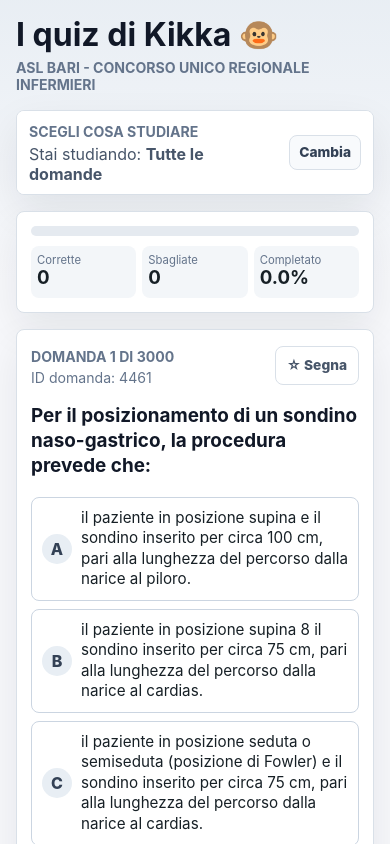
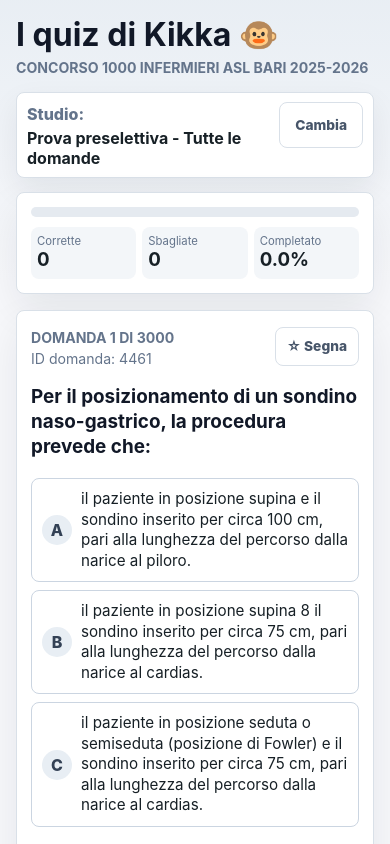
Before and after one commit to MicheleCarb/quiz-infermieri, a React (Vite) app: page / in a window 390 px wide. Shown: the top 844 px of the page. Built offline with nearby package versions, Linux system fonts and the light colour scheme.

Commit message:
Refactor quiz bank management to support multiple quiz types and enhance progress storage functionality

```diff
--- a/src/App.jsx
+++ b/src/App.jsx
@@ -5,6 +5,7 @@ import ReviewMistakesButton from './components/ReviewMistakesButton.jsx';
 import MistakeHistory from './components/MistakeHistory.jsx';
 import { shuffle } from './utils/shuffle';
 import { loadProgress, saveProgress } from './utils/storage';
+import { DEFAULT_QUIZ_BANK, QUIZ_BANKS } from './config/quizBanks';
 import {
   buildQuestionMap,
   createInitialProgressForIds,
@@ -15,16 +16,17 @@ import {
 } from './utils/quizEngine';
 import { getRandomMonkeyGif, loadMonkeyGifs } from './utils/monkeyGifs';
 
-const QUESTIONS_URL = `${import.meta.env.BASE_URL}data/questions.json`;
 const EXPORT_APP_ID = 'quiz-kikka';
 const EXPORT_SCHEMA_VERSION = 2;
 const LEGACY_EXPORT_SCHEMA_VERSION = 1;
-const QUIZ_ID = 'asl-bari-infermieri';
+const LEGACY_QUIZ_ID = 'asl-bari-infermieri';
 const BLOCK_SIZES = [500, 1000];
 
 export default function App() {
+  const [activeQuizBank, setActiveQuizBank] = useState(DEFAULT_QUIZ_BANK);
   const [status, setStatus] = useState('loading');
   const [loadError, setLoadError] = useState('');
+  const [quizBankMessage, setQuizBankMessage] = useState('');
   const [questions, setQuestions] = useState([]);
   const [metadata, setMetadata] = useState(null);
   const [studyState, setStudyState] = useState(null);
@@ -40,7 +42,11 @@ export default function App() {
   const [historyMode, setHistoryMode] = useState(false);
   const [transferOpen, setTransferOpen] = useState(false);
   const [transferMessage, setTransferMessage] = useState('');
+  const [studyModalOpen, setStudyModalOpen] = useState(false);
+  const [studyModalMode, setStudyModalMode] = useState('all');
   const fileInputRef = useRef(null);
+  const studyChangeButtonRef = useRef(null);
+  const studyModalCloseRef = useRef(null);
 
   const questionMap = useMemo(() => buildQuestionMap(questions), [questions]);
   const total = questions.length;
@@ -97,9 +103,14 @@ export default function App() {
     async function loadQuestions() {
       try {
         setStatus('loading');
-        const response = await fetch(QUESTIONS_URL);
+        if (!activeQuizBank.available) {
+          setStatus('unavailable');
+          return;
+        }
+
+        const response = await fetch(activeQuizBank.questionsUrl);
         if (!response.ok) {
-          throw new Error(`Impossibile caricare ${QUESTIONS_URL}: HTTP ${response.status}`);
+          throw new Error(`Impossibile caricare ${activeQuizBank.questionsUrl}: HTTP ${response.status}`);
         }
 
         const data = await response.json();
@@ -116,9 +127,9 @@ export default function App() {
         }
 
         const map = buildQuestionMap(loadedQuestions);
-        const restored = sanitizeStudyState(loadProgress(), map, loadedQuestions);
+        const restored = sanitizeStudyState(loadProgress(activeQuizBank.quizId), map, loadedQuestions);
         setStudyState(restored);
-        saveProgress(restored);
+        saveProgress(restored, activeQuizBank.quizId);
         setStatus('ready');
       } catch (error) {
         if (!cancelled) {
@@ -133,7 +144,7 @@ export default function App() {
     return () => {
       cancelled = true;
     };
-  }, []);
+  }, [activeQuizBank]);
 
   useEffect(() => {
     let cancelled = false;
@@ -163,8 +174,36 @@ export default function App() {
   }, [currentQuestionId, currentQuestion, reviewAttempt]);
 
   useEffect(() => {
-    if (studyState) saveProgress(studyState);
-  }, [studyState]);
+    if (studyState) saveProgress(studyState, activeQuizBank.quizId);
+  }, [studyState, activeQuizBank.quizId]);
+
+  useEffect(() => {
+    setStudyModalMode(selectedBlockSize || 'all');
+  }, [selectedBlockSize]);
+
+  useEffect(() => {
+    if (!studyModalOpen) return;
+
+    studyModalCloseRef.current?.focus();
+
+    function handleKeyDown(event) {
+      if (event.key === 'Escape') closeStudyModal();
+    }
+
+    window.addEventListener('keydown', handleKeyDown);
+    return () => window.removeEventListener('keydown', handleKeyDown);
+  }, [studyModalOpen]);
+
+  function closeStudyModal() {
+    setQuizBankMessage('');
+    setStudyModalOpen(false);
+    window.setTimeout(() => studyChangeButtonRef.current?.focus(), 0);
+  }
+
+  function openStudyModal() {
+    setQuizBankMessage('');
+    setStudyModalOpen(true);
+  }
 
   function updateActiveProgress(updater) {
     setStudyState((previous) => {
@@ -323,24 +362,53 @@ export default function App() {
     return true;
   }
 
+  function handleChooseQuizBank(quizBank) {
+    if (quizBank.quizId === activeQuizBank.quizId) return true;
+
+    if (!quizBank.available) {
+      setQuizBankMessage('La banca dati della prova scritta non è ancora disponibile.');
+      return false;
+    }
+
+    if (selectedAnswer) {
+      const confirmed = window.confirm('Vuoi cambiare prova? Potrai tornare ai progressi attuali in qualsiasi momento.');
+      if (!confirmed) return false;
+    }
+
+    closeTransferProgress();
+    setQuizBankMessage('');
+    setQuestions([]);
+    setMetadata(null);
+    setStudyState(null);
+    setSelectedAnswer(null);
+    setResult(null);
+    setFeedbackGif(null);
+    setHistoryMode(false);
+    exitReviewMode();
+    setActiveQuizBank(quizBank);
+    return true;
+  }
+
   function handleChooseAllQuestions() {
-    if (studyState?.activeStudySetId === 'all') return;
-    if (!prepareForStudySetChange()) return;
+    if (studyState?.activeStudySetId === 'all') return true;
+    if (!prepareForStudySetChange()) return false;
 
     setStudyState((previous) => ({
       ...previous,
       activeStudySetId: 'all',
     }));
+    return true;
   }
 
   function handlePrepareBlocks(blockSize) {
     setStudyState((previous) => ensureBlockStudySets(previous, questions, blockSize));
+    return true;
   }
 
   function handleChooseStudySet(studySetId) {
-    if (!studyState?.studySets?.[studySetId]) return;
-    if (studyState.activeStudySetId === studySetId) return;
-    if (!prepareForStudySetChange()) return;
+    if (!studyState?.studySets?.[studySetId]) return false;
+    if (studyState.activeStudySetId === studySetId) return true;
+    if (!prepareForStudySetChange()) return false;
 
     setStudyState((previous) => {
       const studySet = previous.studySets[studySetId];
@@ -358,6 +426,7 @@ export default function App() {
         },
       };
     });
+    return true;
   }
 
   function resetActiveProgress() {
@@ -416,8 +485,10 @@ export default function App() {
     const exportData = {
       app: EXPORT_APP_ID,
       schemaVersion: EXPORT_SCHEMA_VERSION,
-      quizId: QUIZ_ID,
-      source: metadata?.source || 'Quiz infermieristica',
+      competitionId: activeQuizBank.competitionId,
+      quizId: activeQuizBank.quizId,
+      quizLabel: activeQuizBank.label,
+      source: metadata?.source || activeQuizBank.description,
       totalQuestions: metadata?.totalQuestions || total,
       questionsHash: await getQuestionsHash(),
       exportedAt: new Date().toISOString(),
@@ -432,7 +503,7 @@ export default function App() {
     const link = document.createElement('a');
 
     link.href = url;
-    link.download = `quiz-kikka-progressi-${QUIZ_ID}.json`;
+    link.download = `quiz-kikka-progressi-${activeQuizBank.quizId}.json`;
     document.body.appendChild(link);
     link.click();
     link.remove();
@@ -462,7 +533,7 @@ export default function App() {
       if (!confirmed) return;
 
       const importedStudyState = validation.studyState || sanitizeStudyState(validation.progress, questionMap, questions);
-      saveProgress(importedStudyState);
+      saveProgress(importedStudyState, activeQuizBank.quizId);
       setStudyState(importedStudyState);
       setSelectedAnswer(null);
       setResult(null);
@@ -488,8 +559,8 @@ export default function App() {
       return invalidSave();
     }
 
-    if (parsed.quizId !== QUIZ_ID) {
-      return { ok: false, message: 'Questo salvataggio appartiene a un altro quiz.' };
+    if (getImportedQuizId(parsed) !== activeQuizBank.quizId) {
+      return { ok: false, message: "Questo salvataggio appartiene a un'altra prova." };
     }
 
     if (
@@ -588,6 +659,11 @@ export default function App() {
     return { ok: false, message: 'Questo file non sembra un salvataggio valido dei quiz.' };
   }
 
+  function getImportedQuizId(parsed) {
+    if (!parsed.quizId || parsed.quizId === LEGACY_QUIZ_ID) return 'preselettiva';
+    return parsed.quizId;
+  }
+
   if (status === 'loading') {
     return <Shell><main className="panel">Caricamento domande...</main></Shell>;
   }
@@ -614,6 +690,20 @@ export default function App() {
     );
   }
 
+  if (status === 'unavailable') {
+    return (
+      <Shell>
+        <main className="panel panel--message">
+          <h1>{activeQuizBank.label}</h1>
+          <p>La banca dati di questa prova non è ancora disponibile.</p>
+          <button className="button button--primary" type="button" onClick={() => handleChooseQuizBank(DEFAULT_QUIZ_BANK)}>
+            Torna alla prova preselettiva
+          </button>
+        </main>
+      </Shell>
+    );
+  }
+
   if (!progress) {
     return <Shell><main className="panel">Preparazione sessione...</main></Shell>;
   }
@@ -623,20 +713,47 @@ export default function App() {
       <header className="app-header">
         <div>
           <h1>I quiz di Kikka 🐵</h1>
-          <p className="source">{metadata?.source || 'Quiz infermieristica'}</p>
+          <p className="source">{activeQuizBank.competitionLabel}</p>
         </div>
       </header>
 
-      <StudySelector
+      <StudySummary
+        activeQuizBank={activeQuizBank}
+        activeStudySet={activeStudySet}
+        buttonRef={studyChangeButtonRef}
+        onOpen={openStudyModal}
+      />
+
+      {studyModalOpen && (
+        <StudyModal
+          quizBanks={QUIZ_BANKS}
+          activeQuizBank={activeQuizBank}
+          message={quizBankMessage}
           studyState={studyState}
           activeStudySet={activeStudySet}
-        selectedBlockSize={selectedBlockSize}
+          selectedMode={studyModalMode}
           blockSizes={BLOCK_SIZES}
           total={total}
-        onChooseAll={handleChooseAllQuestions}
-        onPrepareBlocks={handlePrepareBlocks}
-        onChooseStudySet={handleChooseStudySet}
+          closeButtonRef={studyModalCloseRef}
+          onClose={closeStudyModal}
+          onChangeMode={setStudyModalMode}
+          onChooseQuizBank={(quizBank) => {
+            if (handleChooseQuizBank(quizBank)) closeStudyModal();
+          }}
+          onChooseAll={() => {
+            setQuizBankMessage('');
+            if (handleChooseAllQuestions()) closeStudyModal();
+          }}
+          onPrepareBlocks={(blockSize) => {
+            setQuizBankMessage('');
+            handlePrepareBlocks(blockSize);
+          }}
+          onChooseStudySet={(studySetId) => {
+            setQuizBankMessage('');
+            if (handleChooseStudySet(studySetId)) closeStudyModal();
+          }}
         />
+      )}
 
       <StatsBar
         completed={completedCount}
@@ -749,78 +866,129 @@ function Shell({ children, stickyNext = false }) {
   return <div className={`app-shell${stickyNext ? ' app-shell--sticky-next' : ''}`}>{children}</div>;
 }
 
-function StudySelector({
+function StudySummary({ activeQuizBank, activeStudySet, buttonRef, onOpen }) {
+  const studyLabel = getStudyContextLabel(activeStudySet);
+
+  return (
+    <section className="study-summary" aria-label="Studio corrente">
+      <div className="study-summary__text">
+        <span className="study-summary__label">Studio:</span>
+        <strong className="study-summary__current">{activeQuizBank.label} - {studyLabel}</strong>
+      </div>
+      <button
+        className="button button--quiet study-summary__button"
+        type="button"
+        ref={buttonRef}
+        aria-haspopup="dialog"
+        onClick={onOpen}
+      >
+        Cambia
+      </button>
+    </section>
+  );
+}
+
+function StudyModal({
+  quizBanks,
+  activeQuizBank,
+  message,
   studyState,
   activeStudySet,
-  selectedBlockSize,
+  selectedMode,
   blockSizes,
   total,
+  closeButtonRef,
+  onClose,
+  onChangeMode,
+  onChooseQuizBank,
   onChooseAll,
   onPrepareBlocks,
   onChooseStudySet,
 }) {
-  const [selectedMode, setSelectedMode] = useState(selectedBlockSize || 'all');
-  const [isOpen, setIsOpen] = useState(false);
-  const panelId = 'study-selector-panel';
-
-  useEffect(() => {
-    setSelectedMode(selectedBlockSize || 'all');
-  }, [selectedBlockSize]);
-
-  const activeLabel = activeStudySet?.type === 'block'
-    ? `${activeStudySet.label} - ${activeStudySet.rangeLabel}`
-    : 'Tutte le domande';
   const blockSets = Object.values(studyState.studySets || {})
     .filter((set) => set.type === 'block' && set.blockSize === selectedMode)
     .sort((a, b) => a.blockIndex - b.blockIndex);
 
   function chooseMode(mode) {
-    setSelectedMode(mode);
+    onChangeMode(mode);
     if (mode === 'all') {
       onChooseAll();
     } else {
       onPrepareBlocks(mode);
     }
-    setIsOpen(false);
   }
 
-  function chooseStudySet(studySetId) {
-    onChooseStudySet(studySetId);
-    setIsOpen(false);
+  function handleBackdropClick(event) {
+    if (event.target === event.currentTarget) onClose();
   }
 
   return (
-    <section className="study-selector">
+    <div className="study-modal-backdrop" role="presentation" onMouseDown={handleBackdropClick}>
+      <section
+        className="study-modal"
+        role="dialog"
+        aria-modal="true"
+        aria-labelledby="study-modal-title"
+        onMouseDown={(event) => event.stopPropagation()}
+      >
+        <div className="study-modal__header">
+          <h2 id="study-modal-title">Cambia studio</h2>
           <button
-        className="study-selector__summary"
+            className="study-modal__close"
             type="button"
-        aria-expanded={isOpen}
-        aria-controls={panelId}
-        onClick={() => setIsOpen((open) => !open)}
+            ref={closeButtonRef}
+            aria-label="Chiudi"
+            onClick={onClose}
           >
-        <span className="study-selector__summary-text">
-          <span className="eyebrow">Scegli cosa studiare</span>
-          <span className="study-selector__current">Stai studiando: <strong>{activeLabel}</strong></span>
+            X
+          </button>
+        </div>
+
+        <div className="study-modal__body">
+          <section className="study-modal__section" aria-labelledby="quiz-bank-title">
+            <h3 id="quiz-bank-title">Prova del concorso</h3>
+            <div className="study-modal__options">
+              {quizBanks.map((quizBank) => {
+                const isActive = quizBank.quizId === activeQuizBank.quizId;
+
+                return (
+                  <button
+                    className={`study-modal__option${isActive ? ' study-modal__option--active' : ''}`}
+                    type="button"
+                    key={quizBank.quizId}
+                    onClick={() => onChooseQuizBank(quizBank)}
+                    aria-pressed={isActive}
+                  >
+                    <span>
+                      <strong>{quizBank.label}</strong>
+                      <small>{quizBank.description}</small>
                     </span>
-        <span className="study-selector__toggle">{isOpen ? 'Chiudi' : 'Cambia'}</span>
+                    {!quizBank.available && <span className="study-modal__badge">In arrivo</span>}
                   </button>
+                );
+              })}
+            </div>
+            {message && <p className="study-modal__message" role="status">{message}</p>}
+          </section>
 
-      {isOpen && (
-        <div className="study-selector__panel" id={panelId}>
-          <div className="study-selector__modes" aria-label="Scegli cosa studiare">
+          <section className="study-modal__section" aria-labelledby="study-choice-title">
+            <h3 id="study-choice-title">Cosa vuoi studiare</h3>
+            <div className="study-modal__modes" aria-label="Scegli cosa studiare">
             <button
-              className={`study-selector__mode${selectedMode === 'all' ? ' study-selector__mode--active' : ''}`}
+              className={`study-modal__mode${selectedMode === 'all' ? ' study-modal__mode--active' : ''}`}
               type="button"
               onClick={() => chooseMode('all')}
+              aria-pressed={selectedMode === 'all'}
             >
               Tutte le domande
             </button>
             {blockSizes.map((blockSize) => (
               <button
-                className={`study-selector__mode${selectedMode === blockSize ? ' study-selector__mode--active' : ''}`}
+                className={`study-modal__mode${selectedMode === blockSize ? ' study-modal__mode--active' : ''}`}
                 type="button"
                 key={blockSize}
                 onClick={() => chooseMode(blockSize)}
+                aria-pressed={selectedMode === blockSize}
               >
                 Blocchi da {blockSize}
               </button>
@@ -828,7 +996,7 @@ function StudySelector({
           </div>
 
           {selectedMode !== 'all' && (
-            <div className="study-selector__blocks">
+            <div className="study-modal__blocks">
               {blockSets.length === 0 ? (
                 <p className="empty-state">Preparazione blocchi...</p>
               ) : (
@@ -839,10 +1007,11 @@ function StudySelector({
 
                   return (
                     <button
-                      className={`study-selector__block${isActive ? ' study-selector__block--active' : ''}`}
+                      className={`study-modal__block${isActive ? ' study-modal__block--active' : ''}`}
                       type="button"
                       key={studySet.id}
-                      onClick={() => chooseStudySet(studySet.id)}
+                      onClick={() => onChooseStudySet(studySet.id)}
+                      aria-pressed={isActive}
                     >
                       <span>{studySet.label}: {studySet.rangeLabel}</span>
                       <strong>{completed} / {studySet.questionIds.length}</strong>
@@ -850,14 +1019,24 @@ function StudySelector({
                   );
                 })
               )}
-              <p className="study-selector__note">Totale banca dati: {total} domande</p>
-            </div>
-          )}
+              <p className="study-modal__note">Totale banca dati: {total} domande</p>
             </div>
           )}
           </section>
+        </div>
+      </section>
+    </div>
   );
 }
+
+function getStudyContextLabel(activeStudySet) {
+  if (activeStudySet?.type === 'block') {
+    return `${activeStudySet.label} - ${activeStudySet.rangeLabel}`;
+  }
+
+  return 'Tutte le domande';
+}
+
 function TransferProgress({ fileInputRef, open, message, onToggle, onExport, onChooseImportFile, onImportFile }) {
   return (
     <details className="transfer-progress" open={open} onToggle={(event) => onToggle(event.currentTarget.open)}>
--- /dev/null
+++ b/src/config/quizBanks.js
@@ -0,0 +1,27 @@
+const COMPETITION_ID = 'asl-bari-1000-infermieri-2025-2026';
+const COMPETITION_LABEL = 'Concorso 1000 Infermieri ASL Bari 2025-2026';
+
+export const QUIZ_BANKS = [
+  {
+    quizId: 'preselettiva',
+    competitionId: COMPETITION_ID,
+    competitionLabel: COMPETITION_LABEL,
+    label: 'Prova preselettiva',
+    description: 'Banca dati prova preselettiva',
+    questionsUrl: `${import.meta.env.BASE_URL}data/questions.json`,
+    available: true,
+    default: true,
+  },
+  {
+    quizId: 'scritta',
+    competitionId: COMPETITION_ID,
+    competitionLabel: COMPETITION_LABEL,
+    label: 'Prova scritta',
+    description: 'Banca dati prova scritta',
+    questionsUrl: `${import.meta.env.BASE_URL}data/questions-scritta.json`,
+    available: false,
+    default: false,
+  },
+];
+
+export const DEFAULT_QUIZ_BANK = QUIZ_BANKS.find((bank) => bank.default) || QUIZ_BANKS[0];
--- a/src/styles.css
+++ b/src/styles.css
@@ -85,71 +85,123 @@ button {
   margin-bottom: 16px;
 }
 
-.study-selector {
-  display: grid;
-  gap: 10px;
-  margin-bottom: 16px;
-  padding: 0;
-  border: 1px solid #d9e0e8;
-  border-radius: 8px;
-  background: #ffffff;
-  box-shadow: 0 16px 40px rgba(17, 24, 39, 0.08);
-  overflow: hidden;
-}
-
-.study-selector__summary {
+.study-summary {
   display: flex;
   align-items: center;
   justify-content: space-between;
   gap: 12px;
-  width: 100%;
-  min-height: 58px;
-  padding: 11px 14px;
-  border: 0;
+  min-height: 52px;
+  margin-bottom: 14px;
+  padding: 10px 12px;
+  border: 1px solid #d9e0e8;
+  border-radius: 8px;
   background: #ffffff;
-  color: inherit;
-  text-align: left;
-  cursor: pointer;
+  box-shadow: 0 12px 30px rgba(17, 24, 39, 0.07);
 }
 
-.study-selector__summary-text {
-  display: grid;
-  gap: 2px;
+.study-summary__text {
+  display: flex;
+  align-items: baseline;
+  gap: 7px;
   min-width: 0;
 }
 
-.study-selector__current {
-  margin: 0;
-  color: #475569;
+.study-summary__label {
+  flex: 0 0 auto;
+  color: #64748b;
+  font-weight: 800;
+}
+
+.study-summary__current {
+  min-width: 0;
+  color: #172026;
   line-height: 1.25;
 }
 
-.study-selector__toggle {
+.study-summary__button {
   flex: 0 0 auto;
-  min-height: 36px;
-  padding: 7px 10px;
+  min-height: 34px;
+  padding: 7px 11px;
+}
+
+.study-modal-backdrop {
+  position: fixed;
+  inset: 0;
+  z-index: 80;
+  display: grid;
+  place-items: center;
+  padding: 18px;
+  background: rgba(15, 23, 42, 0.46);
+}
+
+.study-modal {
+  width: min(760px, 100%);
+  max-height: calc(100vh - 36px);
+  overflow: auto;
+  border: 1px solid #d9e0e8;
+  border-radius: 8px;
+  background: #ffffff;
+  box-shadow: 0 22px 70px rgba(15, 23, 42, 0.22);
+}
+
+.study-modal__header {
+  position: sticky;
+  top: 0;
+  z-index: 1;
+  display: flex;
+  align-items: center;
+  justify-content: space-between;
+  gap: 12px;
+  padding: 16px 18px;
+  border-bottom: 1px solid #e5eaf0;
+  background: #ffffff;
+}
+
+.study-modal__header h2 {
+  margin: 0;
+  font-size: 1.22rem;
+}
+
+.study-modal__close {
+  width: 38px;
+  height: 38px;
   border: 1px solid #d9e0e8;
   border-radius: 8px;
   background: #f8fafc;
   color: #334155;
-  font-weight: 800;
+  font-weight: 900;
+  cursor: pointer;
 }
 
-.study-selector__panel {
+.study-modal__body {
   display: grid;
-  gap: 12px;
-  padding: 0 14px 14px;
+  gap: 18px;
+  padding: 18px;
 }
 
-.study-selector__modes {
+.study-modal__section {
+  display: grid;
+  gap: 10px;
+}
+
+.study-modal__section h3 {
+  margin: 0;
+  color: #172026;
+  font-size: 1rem;
+}
+
+.study-modal__options,
+.study-modal__modes,
+.study-modal__blocks {
   display: grid;
   gap: 8px;
 }
 
-.study-selector__mode,
-.study-selector__block {
-  min-height: 42px;
-  padding: 9px 11px;
+.study-modal__option,
+.study-modal__mode,
+.study-modal__block {
+  min-height: 44px;
+  padding: 10px 11px;
   border: 1px solid #d9e0e8;
   border-radius: 8px;
   background: #ffffff;
@@ -158,19 +210,8 @@ button {
   cursor: pointer;
 }
 
-.study-selector__mode--active,
-.study-selector__block--active {
-  border-color: #b8d5d2;
-  background: #eef6f5;
-  color: #1f625e;
-}
-
-.study-selector__blocks {
-  display: grid;
-  gap: 8px;
-}
-
-.study-selector__block {
+.study-modal__option,
+.study-modal__block {
   display: flex;
   align-items: center;
   justify-content: space-between;
@@ -178,11 +219,52 @@ button {
   text-align: left;
 }
 
-.study-selector__block strong {
+.study-modal__option strong,
+.study-modal__option small {
+  display: block;
+}
+
+.study-modal__option strong {
+  color: #172026;
+}
+
+.study-modal__option small {
+  margin-top: 2px;
+  color: #64748b;
+  font-size: 0.82rem;
+  font-weight: 700;
+}
+
+.study-modal__option--active,
+.study-modal__mode--active,
+.study-modal__block--active {
+  border-color: #b8d5d2;
+  background: #eef6f5;
+  color: #1f625e;
+}
+
+.study-modal__badge {
+  flex: 0 0 auto;
+  padding: 4px 8px;
+  border: 1px solid #e5c46a;
+  border-radius: 999px;
+  background: #fff8e6;
+  color: #7a4d00;
+  font-size: 0.78rem;
+  font-weight: 800;
+}
+
+.study-modal__message {
+  margin: 0;
+  color: #7a4d00;
+  font-weight: 700;
+}
+
+.study-modal__block strong {
   flex: 0 0 auto;
 }
 
-.study-selector__note {
+.study-modal__note {
   margin: 0;
   color: #64748b;
   font-size: 0.84rem;
@@ -354,15 +436,36 @@ button {
     padding: 16px 14px;
   }
 
-  .study-selector__summary {
-    min-height: 54px;
-    padding: 10px 12px;
+  .study-summary {
+    align-items: flex-start;
+    gap: 8px;
+    min-height: 0;
+    padding: 9px 10px;
   }
 
-  .study-selector__toggle {
+  .study-summary__text {
+    display: grid;
+    gap: 2px;
+  }
+
+  .study-summary__button {
     min-height: 34px;
     padding: 6px 9px;
     font-size: 0.86rem;
+  }
+
+  .study-modal-backdrop {
+    align-items: start;
+    padding: 10px;
+  }
+
+  .study-modal {
+    max-height: calc(100vh - 20px);
+  }
+
+  .study-modal__header,
+  .study-modal__body {
+    padding: 14px;
   }
 
   .quiz-card h1 {
@@ -755,17 +858,15 @@ button {
     margin-top: 14px;
   }
 
-  .study-selector__modes {
+  .study-modal__modes {
     grid-template-columns: repeat(3, minmax(0, 1fr));
   }
 
-  .study-selector__summary-text {
-    grid-template-columns: auto minmax(0, 1fr);
-    align-items: baseline;
-    gap: 14px;
+  .study-modal__options {
+    grid-template-columns: repeat(2, minmax(0, 1fr));
   }
 
-  .study-selector__blocks {
+  .study-modal__blocks {
     grid-template-columns: repeat(2, minmax(0, 1fr));
   }
 
--- a/src/utils/storage.js
+++ b/src/utils/storage.js
@@ -1,8 +1,10 @@
-const STORAGE_KEY = 'asl-bari-quiz-progress-v1';
+const LEGACY_STORAGE_KEY = 'asl-bari-quiz-progress-v1';
+const DEFAULT_QUIZ_ID = 'preselettiva';
 
-export function loadProgress() {
+export function loadProgress(quizId = DEFAULT_QUIZ_ID) {
   try {
-    const raw = localStorage.getItem(STORAGE_KEY);
+    const raw = localStorage.getItem(getStorageKey(quizId))
+      || (quizId === DEFAULT_QUIZ_ID ? localStorage.getItem(LEGACY_STORAGE_KEY) : null);
     if (!raw) return null;
 
     const parsed = JSON.parse(raw);
@@ -37,10 +39,14 @@ export function loadProgress() {
   }
 }
 
-export function saveProgress(progress) {
-  localStorage.setItem(STORAGE_KEY, JSON.stringify(progress));
+export function saveProgress(progress, quizId = progress?.quizId || DEFAULT_QUIZ_ID) {
+  localStorage.setItem(getStorageKey(quizId), JSON.stringify(progress));
 }
 
-export function clearProgress() {
-  localStorage.removeItem(STORAGE_KEY);
+export function clearProgress(quizId = DEFAULT_QUIZ_ID) {
+  localStorage.removeItem(getStorageKey(quizId));
 }
+
+export function getStorageKey(quizId = DEFAULT_QUIZ_ID) {
+  return `quiz-kikka-progress-${quizId}-v1`;
+}
```
Lines whose indentation alone changed are shown as unchanged.
